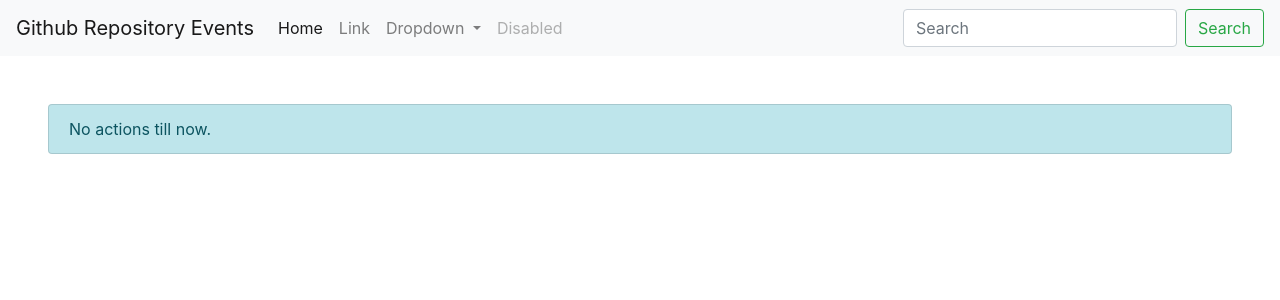
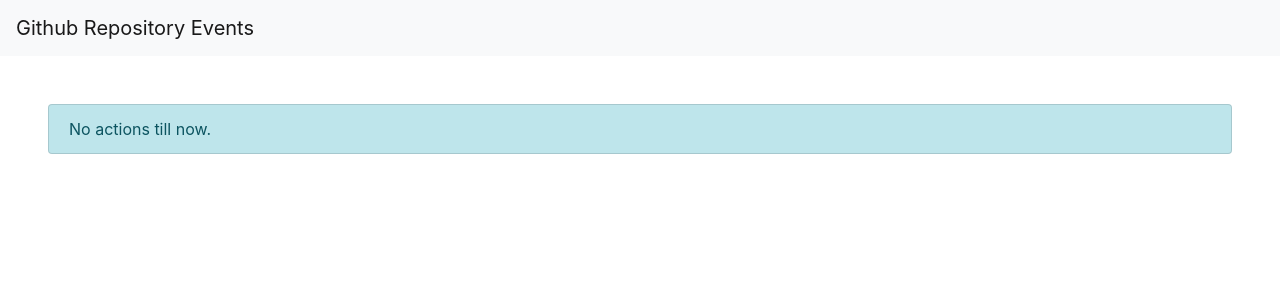
Before and after one commit to ast-cloud/webhook-repo, a Flask app: page / in a window 1280 px wide. Shown: the top 300 px of the page. Run offline with Flask 2, Linux system fonts and the light colour scheme; data that the repository does not hold is empty; some libraries are stand-ins or nearby versions.

Commit message:
Corrected time

```diff
--- a/app.py
+++ b/app.py
@@ -32,7 +32,7 @@ def newchange():
 
 
     if 'pusher' in data.keys():
-        ts=data['pull_request']['created_at']
+        ts=data['head_commit']['timestamp']
         ts=dateutil.parser.parse(str(ts))
         newdata={'request_id': data['after'],
              'author': data['head_commit']['author']['name'],
--- a/templates/index.html
+++ b/templates/index.html
@@ -22,35 +22,6 @@
             <span class="navbar-toggler-icon"></span>
         </button>
 
-        <div class="collapse navbar-collapse" id="navbarSupportedContent">
-            <ul class="navbar-nav mr-auto">
-                <li class="nav-item active">
-                    <a class="nav-link" href="#">Home <span class="sr-only">(current)</span></a>
-                </li>
-                <li class="nav-item">
-                    <a class="nav-link" href="#">Link</a>
-                </li>
-                <li class="nav-item dropdown">
-                    <a class="nav-link dropdown-toggle" href="#" id="navbarDropdown" role="button"
-                        data-toggle="dropdown" aria-haspopup="true" aria-expanded="false">
-                        Dropdown
-                    </a>
-                    <div class="dropdown-menu" aria-labelledby="navbarDropdown">
-                        <a class="dropdown-item" href="#">Action</a>
-                        <a class="dropdown-item" href="#">Another action</a>
-                        <div class="dropdown-divider"></div>
-                        <a class="dropdown-item" href="#">Something else here</a>
-                    </div>
-                </li>
-                <li class="nav-item">
-                    <a class="nav-link disabled" href="#" tabindex="-1" aria-disabled="true">Disabled</a>
-                </li>
-            </ul>
-            <form class="form-inline my-2 my-lg-0">
-                <input class="form-control mr-sm-2" type="search" placeholder="Search" aria-label="Search">
-                <button class="btn btn-outline-success my-2 my-sm-0" type="submit">Search</button>
-            </form>
-        </div>
     </nav>
 
 
```
